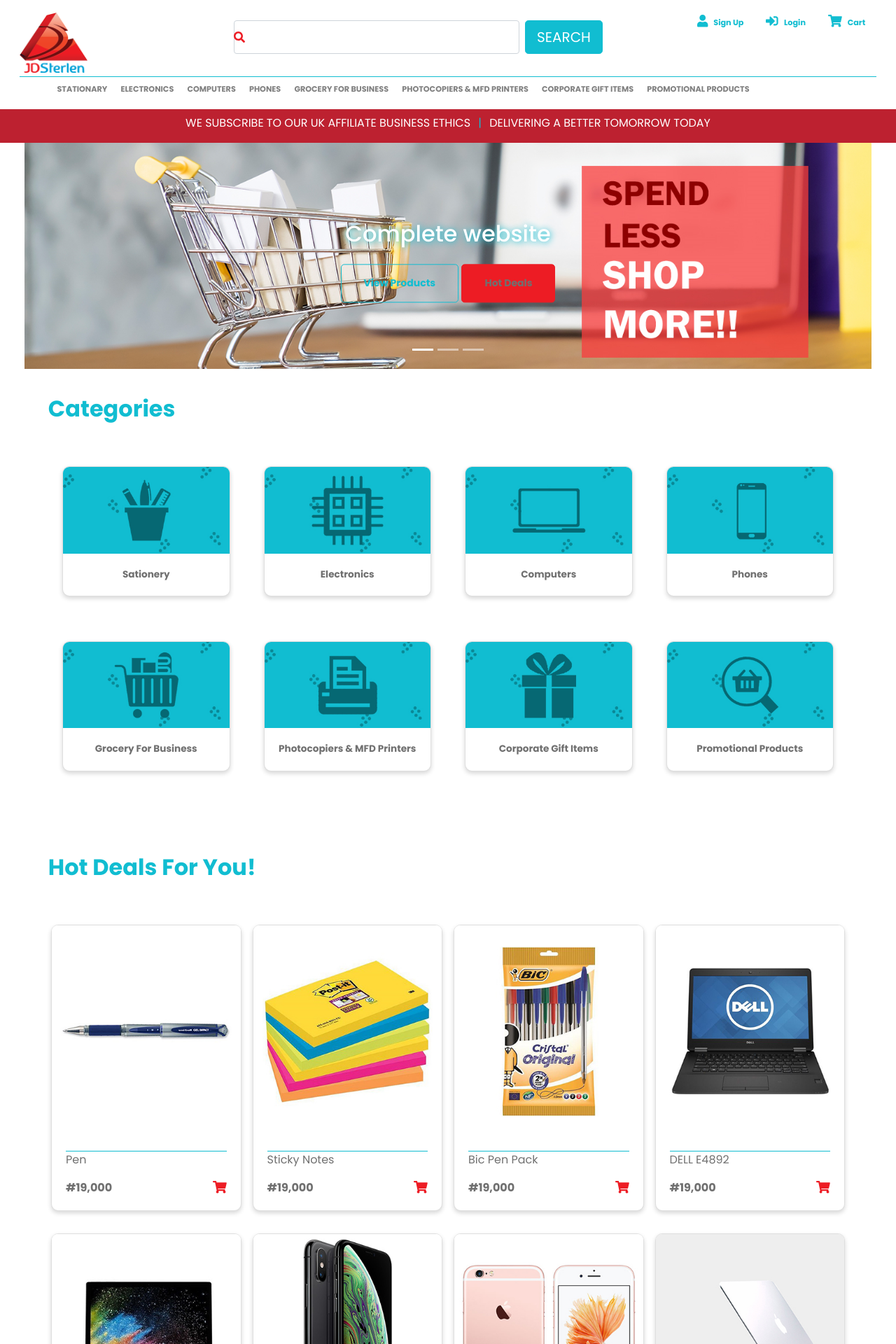
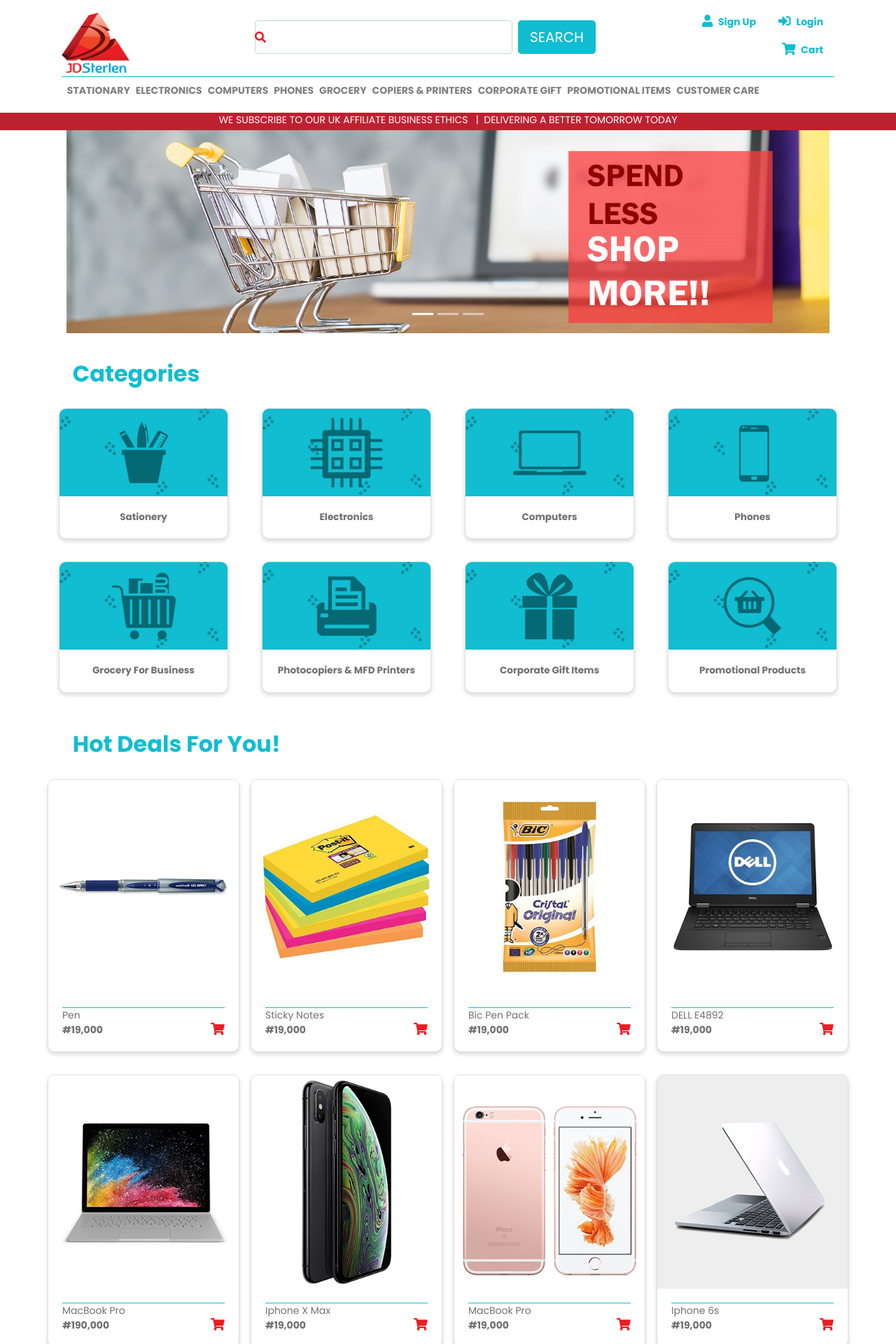
Before and after one commit to XownSolutionsLimited/jdsterlins, a PHP site: page /index.php in a window 1280 px wide. Shown: the top 1920 px of the page at 70% size. Run offline with PHP 8.4, Linux system fonts and the light colour scheme; some libraries are stand-ins or nearby versions.

Commit message:
fix header and footer

```diff
--- a/header.html
+++ b/header.html
@@ -16,8 +16,8 @@
   </head>
   <body>
 
-
-    <!-- Navigation -->
+	<!-- Navigation -->
+	<div class="wrapper">
     <nav class="navbar navbar-expand-md navbar-light bg-light sticky-top bg-white">
 
       <div class="container-fluid d-flex flex-wrap" >
@@ -80,7 +80,7 @@
         >
           <span class="navbar-toggler-icon"></span>
         </button>
-        <div class="collapse navbar-collapse menu padding pb-0 menu" id="navbarResponsive">
+        <div class="collapse navbar-collapse menu  pb-0 menu" id="navbarResponsive">
           <ul class="navbar-nav">
             <li class=" nav-item">
               <a class="nav-link " href="#" >Stationary</a>
@@ -95,16 +95,19 @@
 				<a class="nav-link " href="#" >Phones</a>
 			  </li>
 			  <li class=" nav-item">
-				<a class="nav-link " href="#" >Grocery for Business</a>
+				<a class="nav-link " href="#" >Grocery </a>
 			  </li>
 			  <li class=" nav-item">
-				<a class="nav-link " href="#" >Photocopiers & MFD Printers</a>
+				<a class="nav-link " href="#" >Copiers & Printers</a>
 			  </li>
 			  <li class=" nav-item">
-				<a class="nav-link " href="#" >Corporate Gift Items</a>
+				<a class="nav-link " href="#" >Corporate Gift </a>
 			  </li>
 			  <li class=" nav-item">
-				<a class="nav-link " href="#" >Promotional Products</a>
+				<a class="nav-link " href="#" >Promotional Items</a>
+			  </li>
+			  <li class=" nav-item">
+				<a class="nav-link " href="#" >Customer Care</a>
 			  </li>
 
 
@@ -114,15 +117,14 @@
 	  </div>
     </nav>
   <!--- site tag line -->
+</div>
+
 <div class='d-flex justify-content-center flex-wrap col-12 bg vision '>
-	<div class="mid pt-2 " >
-		<p>We subscribe to our UK affiliate Business Ethics</p>
-		</div>
-		<p class="text-blue  pt-2 ">|</p>
-		<div class="mid  pt-2 ">
-		<p>DELIVERING A BETTER TOMORROW TODAY </p>
+	<div class="mid " >
+		<p>We subscribe to our UK affiliate Business Ethics &nbsp;&nbsp;|&nbsp;&nbsp;DELIVERING A BETTER TOMORROW TODAY </p>
 		</div>
 		<div >
 		</div>
 
 </div>
+<div class="wrapper">
--- a/index.php
+++ b/index.php
@@ -10,16 +10,16 @@
       <div class="carousel-inner">
         <div class="carousel-item active">
           <img src="img/background.png" />
-          <div class="carousel-caption">
-            <!-- <h1 class="display-2">Bootstrap</h1> -->
-            <h3>Complete website</h3>
+         <!--  <div class="carousel-caption">
+
+            <h3></h3>
             <button type="button" class="btn btn-outline btn-lg">
 				<a href="#" class="nav-link "> View Products</a>
             </button>
             <button type="button" class="btn btn-primary btn-lg">
 				<a href="#hot-deals" class="nav-link "> Hot Deals</a>
             </button>
-          </div>
+          </div> -->
         </div>
         <div class="carousel-item">
 			<img src="img/background.png" />
@@ -31,7 +31,7 @@
     </div>
 </div>
 	<!--- Categories-->
-	<div class="container-fluid padding">
+	<div class="container-fluid">
 		<div class="row  welcome text-center">
 			<div class="col-12">
 				<h1 class="display-3 float-left">Categories</h1>
@@ -41,8 +41,8 @@
 	</div>
 
     <!--- Cards -->
-	<div class="container-fluid padding">
-		<div class="row padding categories">
+	<div class="container-fluid">
+		<div class="row categories">
 			<div class="col-sm-6 col-md-3 col-lg-3 ">
 				<div class="card">
 					<img class="card-img-top" src="img/Stationary1.png">
@@ -81,7 +81,7 @@
 				</div>
 			</div>
 		</div>
-		<div class="row padding categories">
+		<div class="row categories">
 			<div class="col-sm-6 col-md-3 col-lg-3 ">
 				<div class="card">
 					<img class="card-img-top" src="img/Grocery1.png">
@@ -124,7 +124,7 @@
 
 
 	<!--- Hot Deals For You-->
-	<div class="container-fluid padding" id="hot-deals">
+	<div class="container-fluid" id="hot-deals">
 		<div class="row  welcome text-center">
 			<div class="col-12">
 				<h6 class="display-3 float-left">Hot Deals For You!</h6>
@@ -134,8 +134,8 @@
 	</div>
 
     <!--- productCards -->
-	<div class="container-fluid padding products">
-		<div class="row padding">
+	<div class="container-fluid products">
+		<div class="row">
 			<div class="col-sm-6 col-md-4 col-xl-3">
 				<div class="card">
 					<img class="card-img" src="img/products/pen.png">
@@ -232,8 +232,9 @@
 
 		</div>
 	</div>
-				<div class="container-fluid padding footer ">
-					<div class="row padding">
+</div>
+				<div class="container-fluid footer ">
+					<div class="row">
 
 					<div class="col-4">
 					<p>JD STERLEN supplies and provide high quality,
@@ -338,6 +339,7 @@
 			</div>
 		</div>
 	</footer>
+
   </body>
 </html>
 <script>const year=new Date().getFullYear(); document.getElementById("year").innerHTML = year</script>
--- a/style.css
+++ b/style.css
@@ -7,9 +7,15 @@ body {
   font-family: "poppins", sans-serif;
   color:#707070;
 }
+.wrapper{
+padding:0 60px;
+}
 .has-search svg:not(:root).svg-inline--fa {
   overflow: visible;
   color:#ED1C24;
+}
+.mid p{
+  vertical-align: middle;
 }
 p,a{
   color:#707070;
@@ -34,10 +40,10 @@ border-color: #11BDD1;
   color:#11BDD1;
 
 }
-.mid{
+/* .mid{
   padding-left:8px;
   padding-right:8px;
-}
+} */
 .categories [class*="col-"] ,#hot-deal s[class*="col-"]{
   padding: 1rem!important;
  }
@@ -72,6 +78,7 @@ margin-right: 8px;
 .bg{
  background-color:  #bd2130;
  color:#fff;
+ height:25px;
 }
   /*.navbar li {
  padding-right: 1.4em;
@@ -127,14 +134,18 @@ margin-right: 8px;
   padding-right:60px;
 }
 .vision p{
-  padding:8px;
-/*   margin-top: 1rem;
+ /*  padding:8px;
+  margin-top: 1rem;
     margin-bottom: 1rem; */
     text-transform: uppercase;
     /* padding:0.4rem 1.9rem; */
     color:#ffff;
 }
+p{
+  margin-bottom:0
 
+
+}
 .display-3 {
   font-size: 2rem;
   color:#11BDD1;
@@ -164,9 +175,9 @@ margin-right: 8px;
   padding: 0;
   list-style: none;
 }
-.vision p {
+/* .vision p {
   padding: 0 0.1rem;
-}
+} */
 /* .products .card-img{
   margin: 5%;
 } */
@@ -199,10 +210,10 @@ font-weight: bold;
 .head .icon,.icon:hover ,.head .nav-link{
   color: #11BDD1;
 }
-.menu .nav-link{
+/* .menu .nav-link{
   margin: 0 0.5em;
 
-}
+} */
 /*==about==us==*/
 .text-red{
   color: #ED1C24 !important;
@@ -276,10 +287,10 @@ margin: 0 7em;
 .footer .btn{
   width:100%;
 }
-.footer .nav-link{
+/* .footer .nav-link{
   font-size: 1rem !important;
   font-weight:100;
-}
+} */
 .footer .form-control{
   background-color: transparent;
 color:#fff;
@@ -330,12 +341,15 @@ hr.light-100 {
     font-size: 2.5rem;
     padding: 1.2rem;
   }
-  .mid{
+/*   .mid{
     padding-left:8px;
     padding-right:8px'
-  }
+  } */
 }
 @media (max-width: 576px) {
+  p{
+    font-size:7px;
+  }
   .carousel-caption {
     top: 40%;
   }
@@ -363,10 +377,10 @@ hr.light-100 {
 
     flex-direction: column-reverse;
    }
-   .mid{
+  /*  .mid{
     padding-left:4px;
     padding-right:4px'
-  }
+  } */
 }
 
 /*---Firefox Bug Fix --*/
@@ -430,8 +444,13 @@ Medium (md) devices (tablets, 768px and up)*/
     padding-right: 0px !important;
 
   }
+  p{
+
+      font-size:14px;
+
+  }
   .nav-link {
-    font-size: 0.7em !important;
+    font-size: 14px!important;
     font-weight: 600;
   }
   .categories p{
@@ -444,13 +463,15 @@ Medium (md) devices (tablets, 768px and up)*/
     padding-left: 20px;
     padding-right:20px;
   }
+
   }
 
 /*ipad*/
 @media only screen and (device-width: 768px) {
   /* For general iPad layouts */
+
   .has-search .form-control {
-
+   height:28px;
   margin-right: 0px;
   }
   .products .card-img {
@@ -461,15 +482,19 @@ margin: 1%;
   padding-left: 20px;
   padding-right:20px;
 }
-.mid{
+/* .mid{
   padding-left:2px;
   padding-right:2px'
-}
+} */
 .vision p{
   font-size:14px;
 }
 .products .card-img {
    margin: 0 ;
+}
+
+.mid p,.btn-lg{
+  font-size:14px !important;
 }
 }
 /*Large (lg) devices (desktops, 992px and up)
@@ -501,10 +526,10 @@ margin: 1%;
   }
 /*Extra (xl) large devices (large desktops, 1200px and up)*/
 @media  (min-device-width: 1900px) {
-  .mid{
+  /* .mid{
     padding-left:8px;
     padding-right:8px;
-  }
+  } */
   .categories .card{
     max-width:30rem;
 
@@ -536,4 +561,8 @@ margin: 1%;
   padding-left: 60px;
   padding-right:60px;
 }
+.menu .nav-link{
+  margin-right: 3.6em;;
+
 }
+}
```
